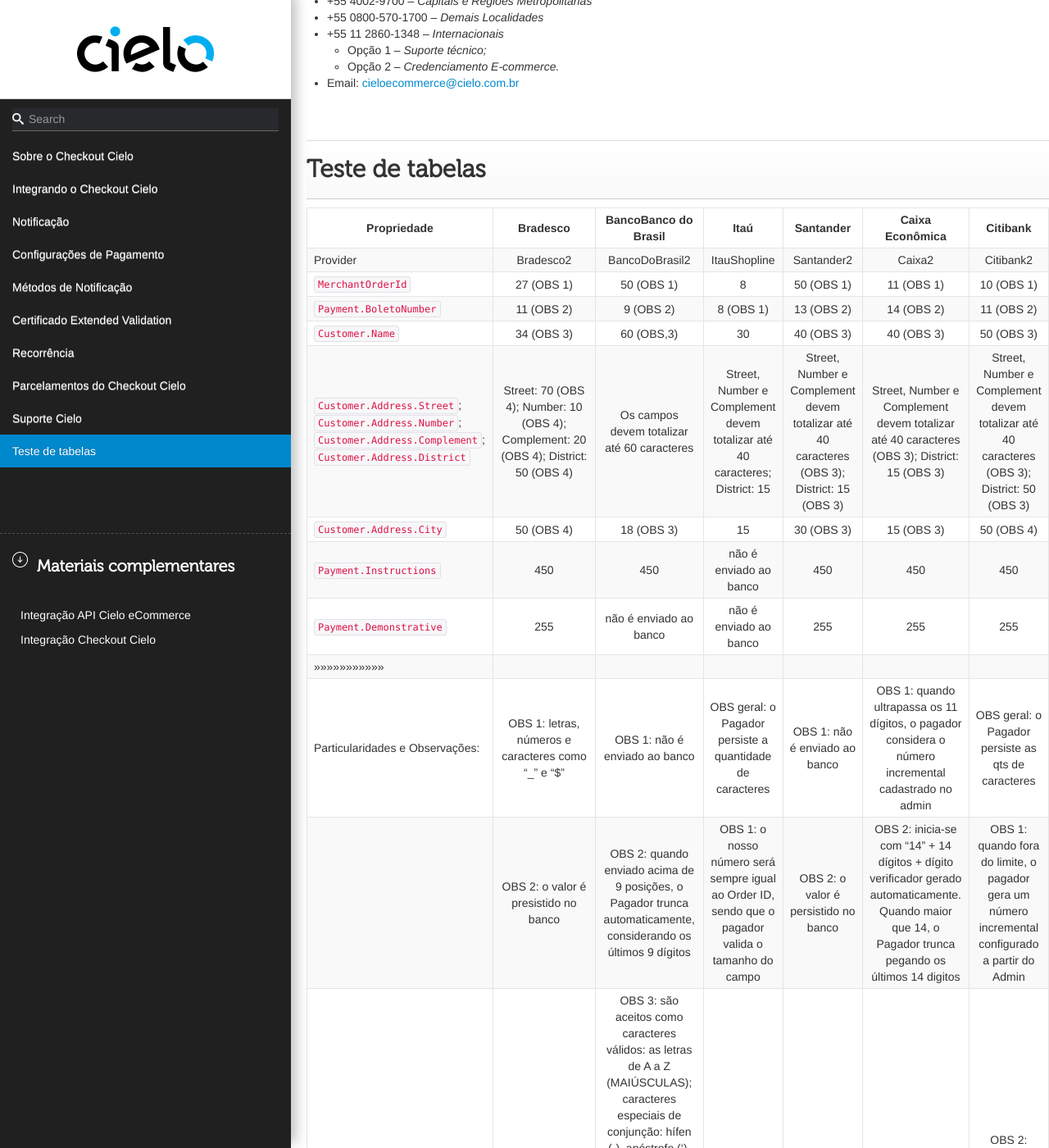
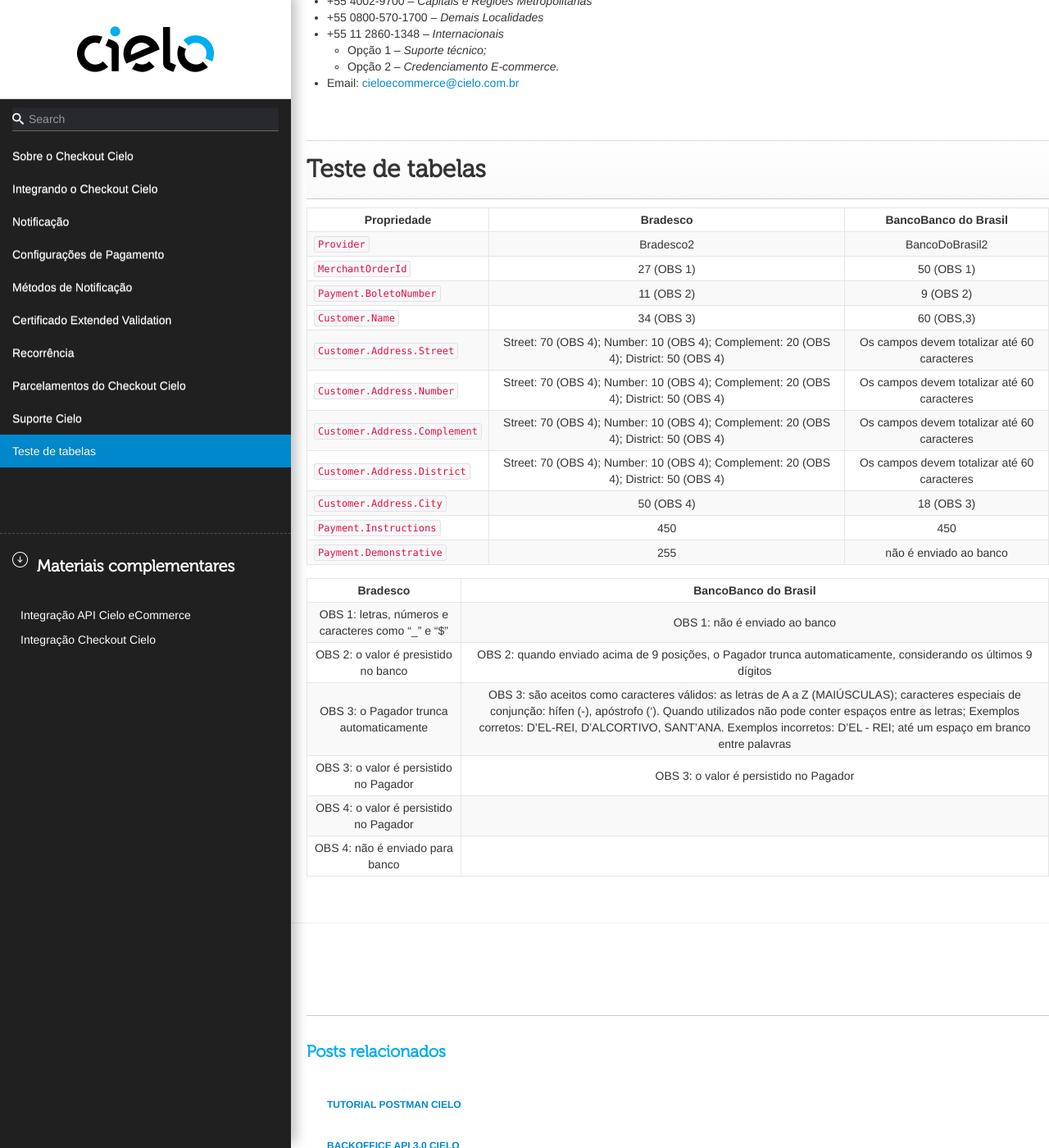
Before and after one commit to DeveloperCielo/Tutorial, a Jekyll site: the page built from _posts/2017-08-25-Checkout.md, in a window 1280 px wide and 1400 px high, scrolled down 55933 px. Shown: the whole window at 82% size. Built offline with Jekyll 4.4.1, drawn with Linux system fonts in a browser that asks for light colours; some web fonts are replaced; some of the changed text lies outside the part shown.

Commit message:
Updated '_posts/2017-08-25-Checkout.md' via CloudCannon

```diff
--- a/_posts/2017-08-25-Checkout.md
+++ b/_posts/2017-08-25-Checkout.md
@@ -1695,19 +1695,29 @@
 
 # Teste de tabelas
 
-| Propriedade | Bradesco | BancoBanco do Brasil | Itaú | Santander | Caixa Econômica | Citibank |
-|------------------------------------------------------------------------------------------------------------------|:------------------------------------------------------------------------------------:|:--------------------------------------------------------------------------------------------------------------------------------------------------------------------------------------------------------------------------------------------------------------------------------------------------------------------------------:|:--------------------------------------------------------------------------------------------------:|:-------------------------------------------------------------------------------------------:|:-------------------------------------------------------------------------------------------------------------------------------------------------------:|:------------------------------------------------------------------------------------------------:|
-| Provider | Bradesco2 | BancoDoBrasil2 | ItauShopline | Santander2 | Caixa2 | Citibank2 |
-| `MerchantOrderId` | 27 (OBS 1) | 50 (OBS 1) | 8 | 50 (OBS 1) | 11 (OBS 1) | 10 (OBS 1) |
-| `Payment.BoletoNumber` | 11 (OBS 2) | 9 (OBS 2) | 8 (OBS 1) | 13 (OBS 2) | 14 (OBS 2) | 11 (OBS 2) |
-| `Customer.Name` | 34 (OBS 3) | 60 (OBS,3) | 30 | 40 (OBS 3) | 40 (OBS 3) | 50 (OBS 3) |
-| `Customer.Address.Street`; `Customer.Address.Number`; `Customer.Address.Complement`; `Customer.Address.District` | Street: 70 (OBS 4); Number: 10 (OBS 4); Complement: 20 (OBS 4); District: 50 (OBS 4) | Os campos devem totalizar até 60 caracteres | Street, Number e Complement devem totalizar até 40 caracteres;  District: 15 | Street, Number e Complement devem totalizar até 40 caracteres (OBS 3); District: 15 (OBS 3) | Street, Number e Complement devem totalizar até 40 caracteres (OBS 3); District: 15 (OBS 3) | Street, Number e Complement devem totalizar até 40 caracteres (OBS 3); District: 50 (OBS 3) |
-| `Customer.Address.City` | 50 (OBS 4) | 18 (OBS 3) | 15 | 30 (OBS 3) | 15 (OBS 3) | 50 (OBS 4) |
-| `Payment.Instructions` | 450 | 450 | não é enviado ao banco | 450 | 450 | 450 |
-| `Payment.Demonstrative` | 255 | não é enviado ao banco | não é enviado ao banco | 255 | 255 | 255 |
-| >>>>>>>>>>>>>>>>>>>>>> |  |  |  |  |  |  |
-| Particularidades e Observações: | OBS 1: letras, números e caracteres como "_" e "$" | OBS 1: não é enviado ao banco | OBS geral: o Pagador persiste a quantidade de caracteres | OBS 1: não é enviado ao banco | OBS 1: quando ultrapassa os 11 dígitos, o pagador considera o número incremental cadastrado no admin | OBS geral: o Pagador persiste as qts de caracteres |
-|  | OBS 2: o valor é presistido no banco | OBS 2: quando enviado acima de 9 posições, o Pagador trunca automaticamente, considerando os últimos 9 dígitos | OBS 1: o nosso número será sempre igual ao Order ID, sendo que o pagador valida o tamanho do campo | OBS 2: o valor é persistido no banco | OBS 2: inicia-se com "14" + 14 dígitos + dígito verificador gerado automaticamente. Quando maior que 14, o Pagador trunca pegando os últimos 14 digitos | OBS 1: quando fora do limite, o pagador gera um número incremental configurado a partir do Admin |
-|  | OBS 3: o Pagador trunca automaticamente | OBS 3: são aceitos como caracteres válidos: as letras de A a Z (MAIÚSCULAS); caracteres especiais de conjunção: hífen (-), apóstrofo ('). Quando utilizados não pode conter espaços entre as letras; Exemplos corretos: D'EL-REI, D'ALCORTIVO, SANT'ANA. Exemplos incorretos: D'EL - REI; até um espaço em branco entre palavras |  | OBS 3: o valor é persistido no Pagador | OBS 3: o valor é persistido no Pagador | OBS 2: quando fora do limite, o pagador gera um número aleatório |
-|  | OBS 4: o valor é persistido no Pagador |  |  |  |  | OBS 3: o Pagador trunca até o limite permitido e remove os caracteres especiais e acentuados |
-|  |  |  |  |  |  | OBS 4: não é enviado para banco |
+| Propriedade                   |                                       Bradesco                                       |             BancoBanco do Brasil            |
+|-------------------------------|:------------------------------------------------------------------------------------:|:-------------------------------------------:|
+| `Provider`                    |                                       Bradesco2                                      |                BancoDoBrasil2               |
+| `MerchantOrderId`             |                                      27 (OBS 1)                                      |                  50 (OBS 1)                 |
+| `Payment.BoletoNumber`        |                                      11 (OBS 2)                                      |                  9 (OBS 2)                  |
+| `Customer.Name`               |                                      34 (OBS 3)                                      |                  60 (OBS,3)                 |
+| `Customer.Address.Street`     | Street: 70 (OBS 4); Number: 10 (OBS 4); Complement: 20 (OBS 4); District: 50 (OBS 4) | Os campos devem totalizar até 60 caracteres |
+| `Customer.Address.Number`     | Street: 70 (OBS 4); Number: 10 (OBS 4); Complement: 20 (OBS 4); District: 50 (OBS 4) | Os campos devem totalizar até 60 caracteres |
+| `Customer.Address.Complement` | Street: 70 (OBS 4); Number: 10 (OBS 4); Complement: 20 (OBS 4); District: 50 (OBS 4) | Os campos devem totalizar até 60 caracteres |
+| `Customer.Address.District`   | Street: 70 (OBS 4); Number: 10 (OBS 4); Complement: 20 (OBS 4); District: 50 (OBS 4) | Os campos devem totalizar até 60 caracteres |
+| `Customer.Address.City`       |                                      50 (OBS 4)                                      |                  18 (OBS 3)                 |
+| `Payment.Instructions`        |                                          450                                         |                     450                     |
+| `Payment.Demonstrative`       |                                          255                                         |            não é enviado ao banco           |
+
+
+
+
+
+|                                       Bradesco                                       |             BancoBanco do Brasil            |
+|:------------------------------------------------------------------------------------:|:-------------------------------------------:|
+| OBS 1: letras, números e caracteres como "_" e "$" | OBS 1: não é enviado ao banco |
+| OBS 2: o valor é presistido no banco | OBS 2: quando enviado acima de 9 posições, o Pagador trunca automaticamente, considerando os últimos 9 dígitos |
+| OBS 3: o Pagador trunca automaticamente | OBS 3: são aceitos como caracteres válidos: as letras de A a Z (MAIÚSCULAS); caracteres especiais de conjunção: hífen (-), apóstrofo ('). Quando utilizados não pode conter espaços entre as letras; Exemplos corretos: D'EL-REI, D'ALCORTIVO, SANT'ANA. Exemplos incorretos: D'EL - REI; até um espaço em branco entre palavras |
+| OBS 3: o valor é persistido no Pagador | OBS 3: o valor é persistido no Pagador |
+| OBS 4: o valor é persistido no Pagador |  |
+| OBS 4: não é enviado para banco |
```
